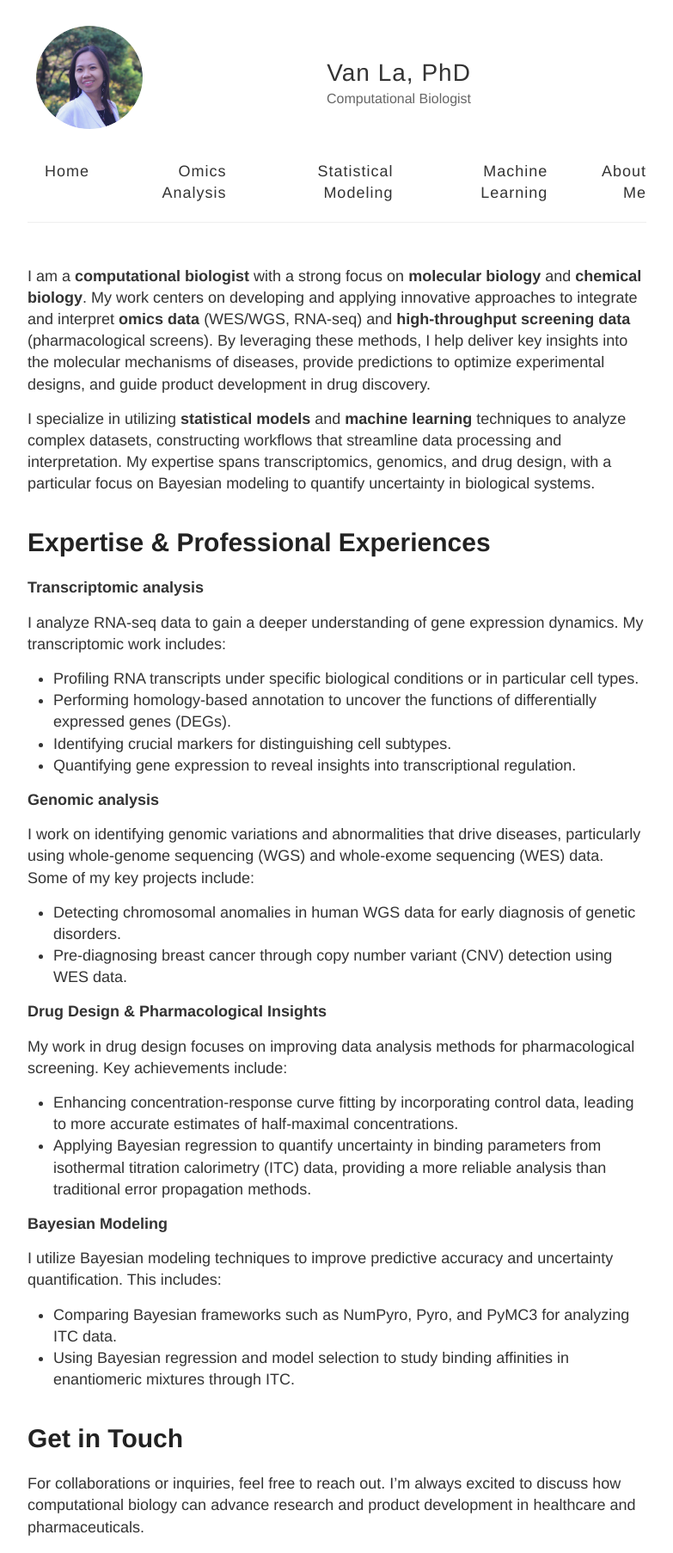
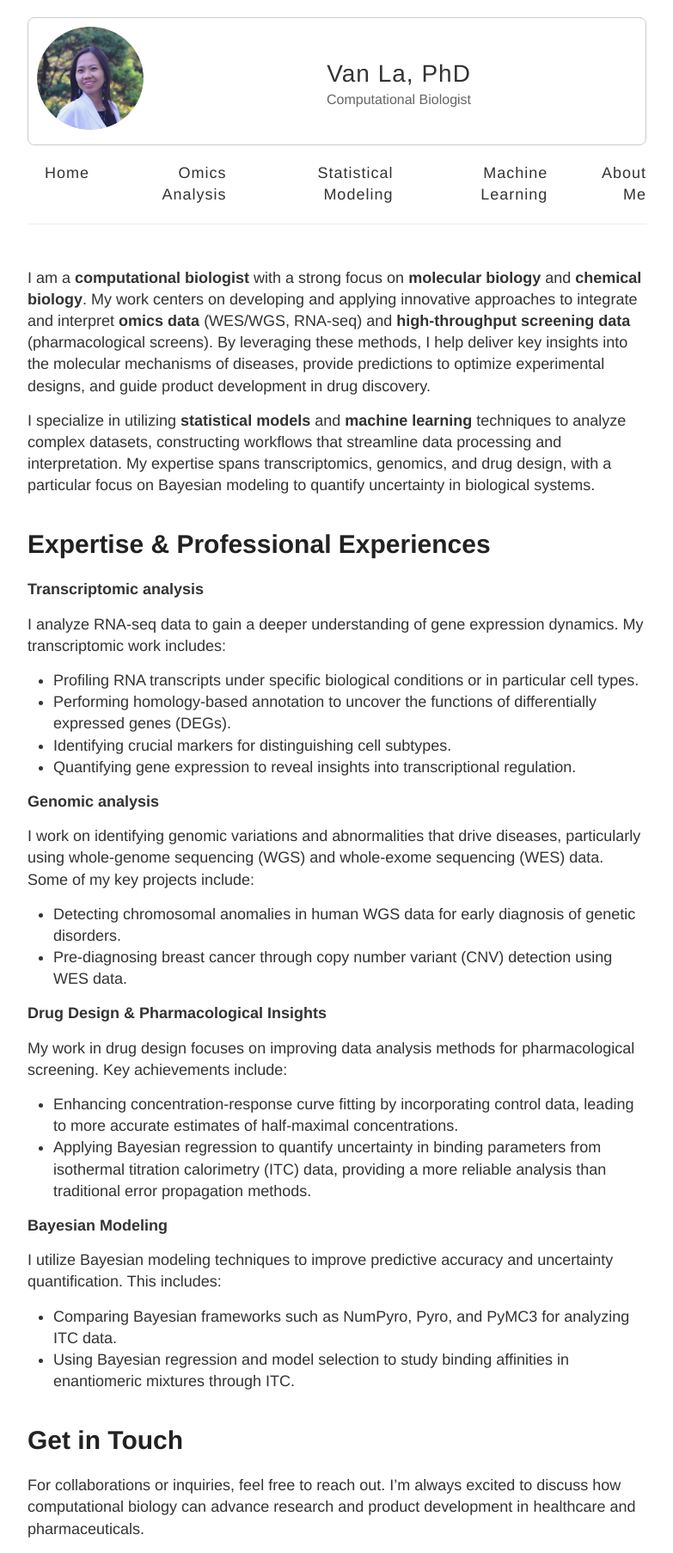
Before and after one commit to vanngocthuyla/vanngocthuyla.github.io, a Jekyll site: the page built from index.md, in a window 1280 px wide. Shown: the whole page at 86% size, without its empty margins (248-1031 px from the left). Built offline with Jekyll 4.4.1, drawn with Linux system fonts in a browser that asks for light colours.

Commit message:
Update default.html

```diff
--- a/_layouts/default.html
+++ b/_layouts/default.html
@@ -15,7 +15,7 @@
     <!-- Created with Jekyll Now - http://github.com/barryclark/jekyll-now -->
     <style>
       .info-box {
-        /* border: 1px solid #ccc; /* Add border for the box */
+        border: 1px solid #ccc; /* Add border for the box */
         padding: 10px; /* Space inside the box */
         border-radius: 8px; /* Rounded corners */
         display: flex; /* Flex layout for image and text */
```
